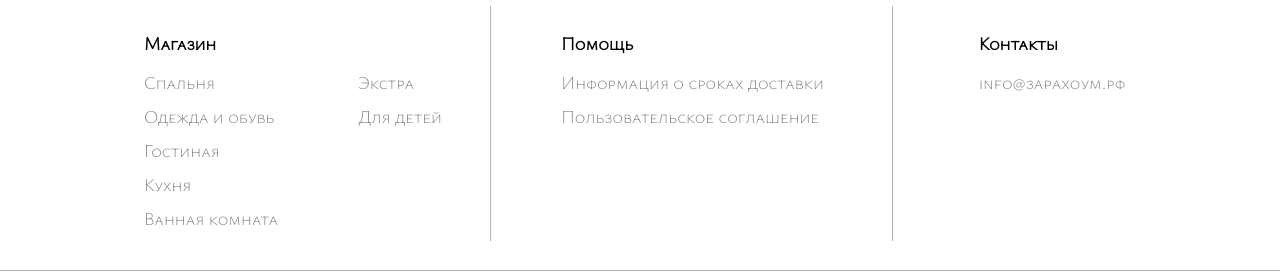
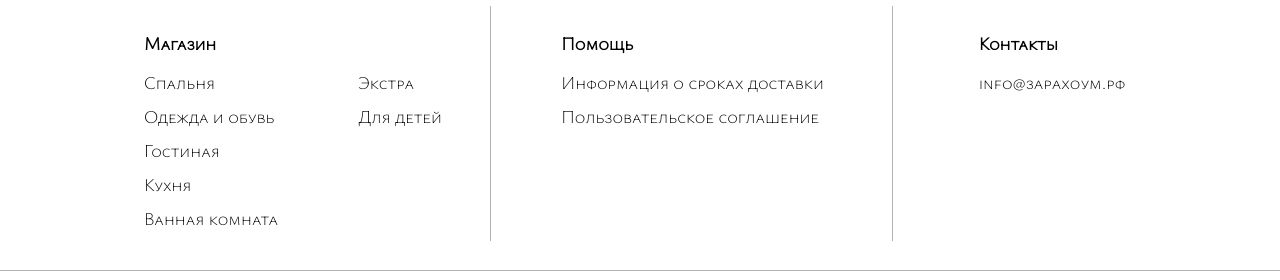
Before and after one commit to SinitsaBogdan/project-store-zarahome, a React (Create React App) app in the folder frontend/: page / in a window 1280 px wide. Shown: the part 3714-3994 px from the top of the page. Built offline with nearby package versions, Linux system fonts and the light colour scheme.

Commit message:
update : Footer

```diff
--- a/frontend/src/widgets/Footer/style/Footer.css
+++ b/frontend/src/widgets/Footer/style/Footer.css
@@ -37,7 +37,7 @@
 .Footer__navLink {
 	font-size: var(--font-size-small);
 	line-height: 24px;
-	color: var(--color-gray-50);
+	color: var(--color-gray-80);
 }
 .Footer__section {
 	display: flex;
```
